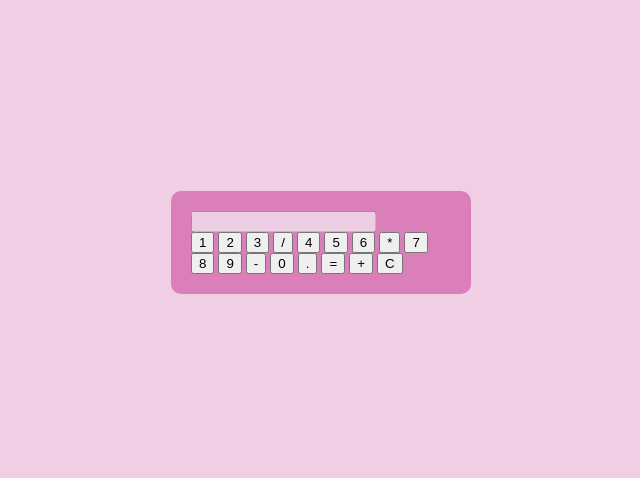
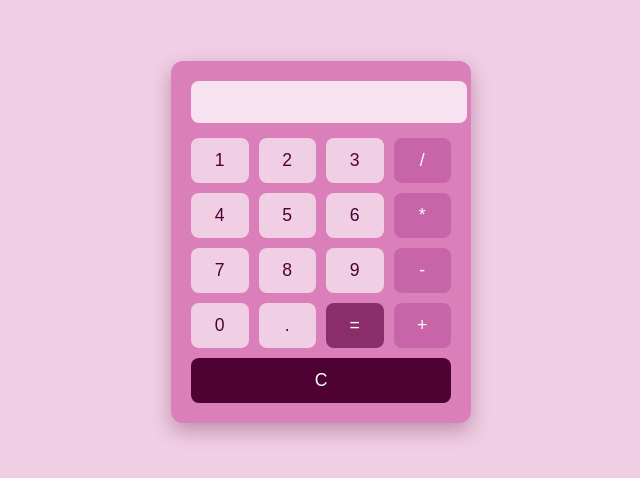
Before and after one commit to JennCanm/sitio-web, a plain HTML site: page calculadora/index2.html in a window 1280 px wide. Shown: the part 166-644 px from the top of the page, without its empty margins (319-959 px from the left). Drawn offline with Linux system fonts and the light colour scheme.

Commit message:
Calculadora terminada

```diff
--- a/calculadora/index2.html
+++ b/calculadora/index2.html
@@ -1,42 +1,41 @@
 <!DOCTYPE html>
-<html lang="en">
-
+<html lang="es">
 <head>
     <meta charset="UTF-8">
     <meta name="viewport" content="width=device-width, initial-scale=1.0">
-    <title>Document</title>
+    <title>Calculadora</title>
     <link rel="stylesheet" href="stylesc.css">
 </head>
+<body>
 
-<body>
     <div class="calculadora">
         <input type="text" id="pantalla" disabled>
+
         <div class="botones">
             <button>1</button>
             <button>2</button>
             <button>3</button>
-        <button>/</button>
+            <button class="operador">/</button>
+
             <button>4</button>
             <button>5</button>
             <button>6</button>
-        <button>*</button>
+            <button class="operador">*</button>
+
             <button>7</button>
             <button>8</button>
             <button>9</button>
-        <button>-</button>
+            <button class="operador">-</button>
+
             <button>0</button>
             <button>.</button>
-        <button>=</button>
-        <button>+</button>
+            <button class="igual">=</button>
+            <button class="operador">+</button>
 
             <button class="limpiar">C</button>
-
+        </div>
     </div>
 
-
-    </div>
-
-
+    <script src="jscript.js"></script>
 </body>
-
 </html>
--- a/calculadora/jscript.js
+++ b/calculadora/jscript.js
@@ -0,0 +1,28 @@
+const pantalla = document.getElementById("pantalla");
+const botones = document.querySelectorAll("button");
+
+let operacion = "";
+
+botones.forEach(boton => {
+    boton.addEventListener("click", () => {
+        const valor = boton.textContent;
+
+        if (valor === "C") {
+            operacion = "";
+            pantalla.value = "";
+        }
+        else if (valor === "=") {
+            try {
+                operacion = eval(operacion);
+                pantalla.value = operacion;
+            } catch {
+                pantalla.value = "Error";
+                operacion = "";
+            }
+        }
+        else {
+            operacion += valor;
+            pantalla.value = operacion;
+        }
+    });
+});
--- a/calculadora/stylesc.css
+++ b/calculadora/stylesc.css
@@ -4,13 +4,64 @@ body{
     justify-content: center;
     align-items: center;
     height: 100vh;
+    font-family: Arial, sans-serif;
 }
 
 .calculadora{
-background-color: #db7fbb;
-padding: 20px;
-border-radius: 10px;
-width: 260px;
-box-shadow: 10px, 10px #4d0233;
+    background-color: #db7fbb;
+    padding: 20px;
+    border-radius: 12px;
+    width: 260px;
+    box-shadow: 0 8px 20px rgba(77, 2, 51, 0.3);
+}
 
+#pantalla{
+    width: 100%;
+    align-content: center;
+    margin-bottom: 15px;
+    font-size: 1.4rem;
+    text-align: right;
+    border: none;
+    border-radius: 8px;
+    padding: 8px;
+    background-color: #f7e3ef;
+    color: #4d0233;
 }
+
+.botones{
+    display: grid;
+    grid-template-columns: repeat(4, 1fr);
+    gap: 10px;
+}
+
+button{
+    height: 45px;
+    border: none;
+    border-radius: 8px;
+    font-size: 1.1rem;
+    cursor: pointer;
+    background-color: #f0cee4;
+    color: #4d0233;
+    transition: transform 0.1s, background-color 0.2s;
+}
+
+button:hover{
+    background-color: #e6b6d2;
+    transform: scale(1.05);
+}
+
+.operador{
+    background-color: #c864a8;
+    color: white;
+}
+
+.igual{
+    background-color: #8b2d6b;
+    color: white;
+}
+
+.limpiar{
+    grid-column: span 4;
+    background-color: #4d0233;
+    color: white;
+}
```
Lines whose indentation alone changed are shown as unchanged.
